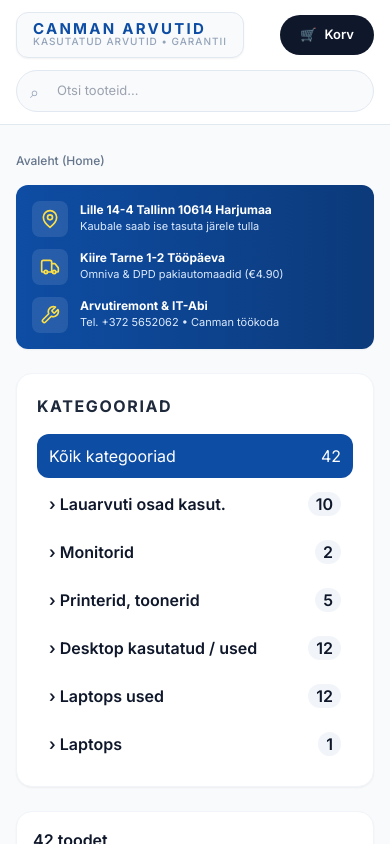
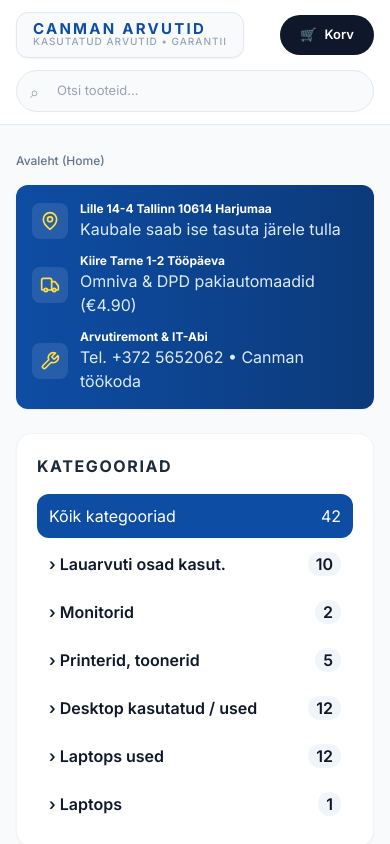
Before and after one commit to raivoto/canman.github.io, a Next.js app: page / in a window 390 px wide. Shown: the top 844 px of the page. Built offline with nearby package versions, Linux system fonts and the light colour scheme.

Commit message:
Refactor filtering logic and layout adjustments

```diff
--- a/src/app/page.tsx
+++ b/src/app/page.tsx
@@ -38,7 +38,7 @@ export default function Home() {
     setSelectedL2(l2);
     setSelectedL3(l3);
   };
-const favorites = (typeof PRODUCTS !== 'undefined' ? PRODUCTS : []).filter((p: any) => p.isFavorite)
+
   const handleResetFilters = () => {
     setSelectedL1(null);
     setSelectedL2(null);
@@ -67,33 +67,26 @@ const favorites = (typeof PRODUCTS !== 'undefined' ? PRODUCTS : []).filter((p: a
         const matchesBrand = safeLower(p.brand).includes(query);
         const matchesSpecs = safeLower(p.shortSpec || p.shortDescription || p.description).includes(query);
         const matchesCat = safeLower(p.categoryL1 || p.topCategory || p.category).includes(query) || safeLower(p.categoryL2 || p.subCategory).includes(query);
-        if (!matchesTitle && !matchesBrand && !matchesSpecs && !matchesCat) return false;
+        if (!matchesTitle &&!matchesBrand &&!matchesSpecs &&!matchesCat) return false;
       }
-
-      // L1 - grupeeritud Desktop
       if (selectedL1) {
         const sel = safeLower(selectedL1);
         const pL1 = safeLower(p.categoryL1 || p.topCategory || p.category);
         if (sel.includes('desktop kasutatud')) {
           if (!pL1.startsWith('desktop kasutatud')) return false;
         } else {
-          if (pL1 !== sel) return false;
+          if (pL1!== sel) return false;
         }
       }
-
-      // L2 - gen võib olla L1 sees või L2 sees
       if (selectedL2) {
         const sel = safeLower(selectedL2);
         const pL1 = safeLower(p.categoryL1 || p.topCategory || p.category);
         const pL2 = safeLower(p.categoryL2 || p.subCategory);
-        const genInL1 = pL1.includes(sel);
-        const genInL2 = pL2.includes(sel);
-        if (!genInL1 && !genInL2) return false;
+        if (!pL1.includes(sel) &&!pL2.includes(sel)) return false;
       }
-
-      if (selectedL3 && p.categoryL3 && safeLower(p.categoryL3) !== safeLower(selectedL3)) return false;
-      if (conditionFilter !== 'all' && p.condition !== conditionFilter) return false;
-      if (selectedBrand && String(p.brand) !== selectedBrand) return false;
+      if (selectedL3 && p.categoryL3 && safeLower(p.categoryL3)!== safeLower(selectedL3)) return false;
+      if (conditionFilter!== 'all' && p.condition!== conditionFilter) return false;
+      if (selectedBrand && String(p.brand)!== selectedBrand) return false;
       if (minPrice > 0 && Number(p.price) < minPrice) return false;
       if (maxPrice < 1000 && Number(p.price) > maxPrice) return false;
       return true;
@@ -101,7 +94,7 @@ const favorites = (typeof PRODUCTS !== 'undefined' ? PRODUCTS : []).filter((p: a
       if (sortBy === 'price-asc') return Number(a.price) - Number(b.price);
       if (sortBy === 'price-desc') return Number(b.price) - Number(a.price);
       if (sortBy === 'name-asc') return safeStr(a.title || a.name).localeCompare(safeStr(b.title || b.name));
-      if (sortBy === 'popular') return (b.isPopular ? 1 : 0) - (a.isPopular ? 1 : 0);
+      if (sortBy === 'popular') return (b.isPopular? 1 : 0) - (a.isPopular? 1 : 0);
       return 0;
     });
   }, [searchQuery, selectedL1, selectedL2, selectedL3, conditionFilter, selectedBrand, minPrice, maxPrice, sortBy]);
@@ -118,18 +111,23 @@ const favorites = (typeof PRODUCTS !== 'undefined' ? PRODUCTS : []).filter((p: a
             {selectedL3 && <><ChevronRight className="w-3 h-3 text-slate-400" /><span className="font-bold text-[#0e4da4]">{selectedL3}</span></>}
           </div>
           <div className="grid grid-cols-1 sm:grid-cols-3 gap-3 bg-gradient-to-r from-[#0e4da4] to-[#0c3a7a] text-white rounded-xl p-4 shadow-sm">
-            <div className="flex items-center space-x-3"><div className="w-9 h-9 rounded-lg bg-white/10 flex items-center justify-center flex-shrink-0"><MapPin className="w-5 h-5 text-yellow-300" /></div><div><h4 className="font-bold text-xs">Lille 14-4 Tallinn 10614 Harjumaa</h4><p className="text-[11px] text-blue-100">Kaubale saab ise tasuta järele tulla</p></div></div>
-            <div className="flex items-center space-x-3"><div className="w-9 h-9 rounded-lg bg-white/10 flex items-center justify-center flex-shrink-0"><Truck className="w-5 h-5 text-yellow-300" /></div><div><h4 className="font-bold text-xs">Kiire Tarne 1-2 Tööpäeva</h4><p className="text-[11px] text-blue-100">Omniva & DPD pakiautomaadid (€4.90)</p></div></div>
-            <div className="flex items-center space-x-3"><div className="w-9 h-9 rounded-lg bg-white/10 flex items-center justify-center flex-shrink-0"><Wrench className="w-5 h-5 text-yellow-300" /></div><div><h4 className="font-bold text-xs">Arvutiremont & IT-Abi</h4><p className="text-[11px] text-blue-100">Tel. +372 5652062 • Canman töökoda</p></div></div>
+            <div className="flex items-center space-x-3"><div className="w-9 h-9 rounded-lg bg-white/10 flex items-center justify-center flex-shrink-0"><MapPin className="w-5 h-5 text-yellow-300" /></div><div><h4 className="font-bold text-xs">Lille 14-4 Tallinn 10614 Harjumaa</h4><p className="text- text-blue-100">Kaubale saab ise tasuta järele tulla</p></div></div>
+            <div className="flex items-center space-x-3"><div className="w-9 h-9 rounded-lg bg-white/10 flex items-center justify-center flex-shrink-0"><Truck className="w-5 h-5 text-yellow-300" /></div><div><h4 className="font-bold text-xs">Kiire Tarne 1-2 Tööpäeva</h4><p className="text- text-blue-100">Omniva & DPD pakiautomaadid (€4.90)</p></div></div>
+            <div className="flex items-center space-x-3"><div className="w-9 h-9 rounded-lg bg-white/10 flex items-center justify-center flex-shrink-0"><Wrench className="w-5 h-5 text-yellow-300" /></div><div><h4 className="font-bold text-xs">Arvutiremont & IT-Abi</h4><p className="text- text-blue-100">Tel. +372 5652062 • Canman töökoda</p></div></div>
           </div>
         </div>
-        <div className="flex flex-col lg:flex-row gap-6">
-          <CategorySidebar selectedL1={selectedL1} selectedL2={selectedL2} selectedL3={selectedL3} onSelectCategory={handleSelectCategory} products={PRODUCTS as any} />
-          <div className="flex-1 min-w-0">
+
+        {/* PARANDUS SIIN - lg:w-80 ja items-start */}
+        <div className="flex flex-col lg:flex-row gap-6 items-start">
+          <div className="w-full lg:w-80 lg:shrink-0 lg:sticky lg:top-24">
+            <CategorySidebar selectedL1={selectedL1} selectedL2={selectedL2} selectedL3={selectedL3} onSelectCategory={handleSelectCategory} products={PRODUCTS as any} />
+          </div>
+          <div className="flex-1 min-w-0 w-full overflow-hidden">
             <FiltersBar conditionFilter={conditionFilter} setConditionFilter={setConditionFilter} sortBy={sortBy} setSortBy={setSortBy} minPrice={minPrice} maxPrice={maxPrice} setMinPrice={setMinPrice} setMaxPrice={setMaxPrice} selectedBrand={selectedBrand} setSelectedBrand={setSelectedBrand} availableBrands={availableBrands} totalResults={filteredProducts.length} onReset={handleResetFilters} />
             <ProductGrid products={filteredProducts as any} onSelectProduct={(p) => setSelectedProduct(p)} onResetFilters={handleResetFilters} />
           </div>
         </div>
+
       </main>
       <Footer onOpenServicesModal={() => setIsServicesOpen(true)} />
       <ProductModal product={selectedProduct} onClose={() => setSelectedProduct(null)} />
```
